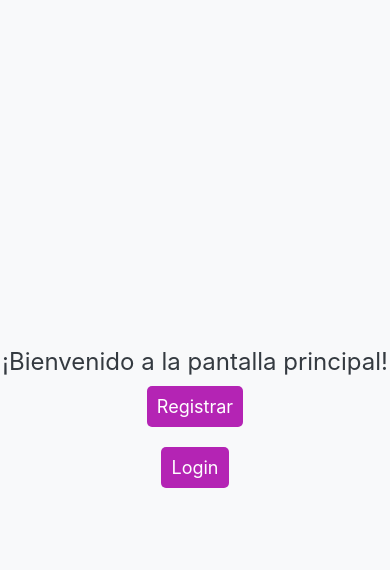
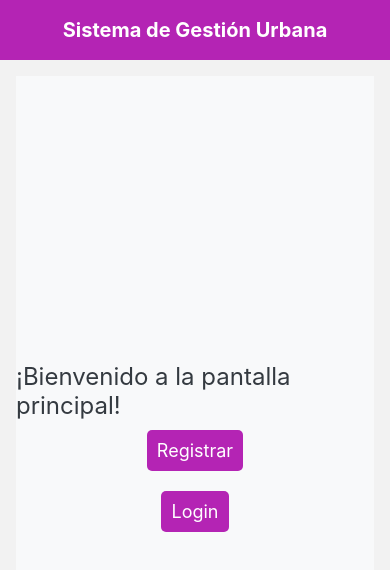
Before and after one commit to Juandoqg/SGU, a React Native app: screen /MainScreen in a window 390 px wide. Shown: the top 570 px of the page. Built offline with nearby package versions, Linux system fonts and the light colour scheme.

Commit message:
Cabecera

```diff
--- a/src/screens/MainScreen.js
+++ b/src/screens/MainScreen.js
@@ -1,11 +1,13 @@
 import React from 'react';
 import { View, Text, StyleSheet, TouchableOpacity } from 'react-native';
 import { useNavigation } from '@react-navigation/native';
+import Layout from '../components/Layout';
 
 const MainScreen = () => {
   const navigation = useNavigation();
 
   return (
+    <Layout>
     <View style={styles.container}>
       <Text style={styles.text}>¡Bienvenido a la pantalla principal!</Text>
       <TouchableOpacity style={styles.button} onPress={() => navigation.navigate('SignUp')}>
@@ -15,6 +17,7 @@ const MainScreen = () => {
         <Text style={styles.buttonText}>Login</Text>
       </TouchableOpacity>
     </View>
+    </Layout>
   );
 };
 
```
